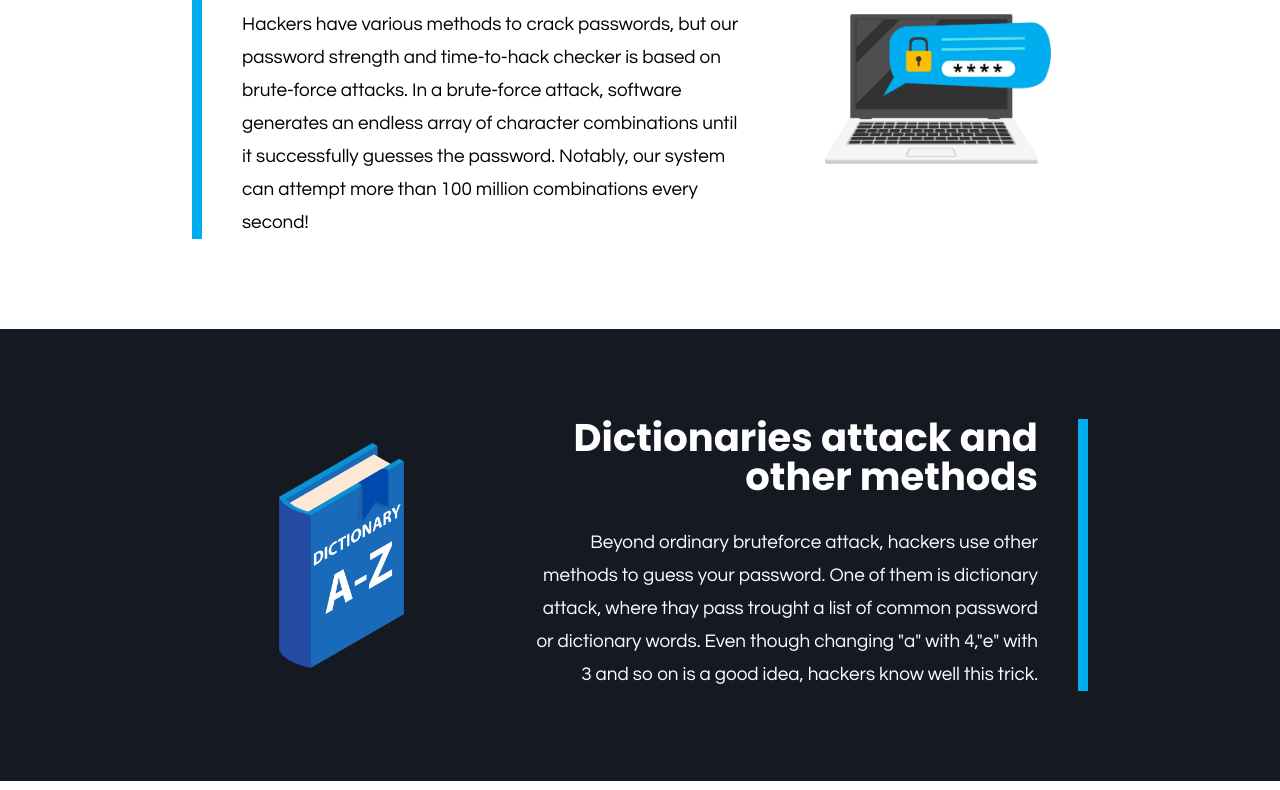
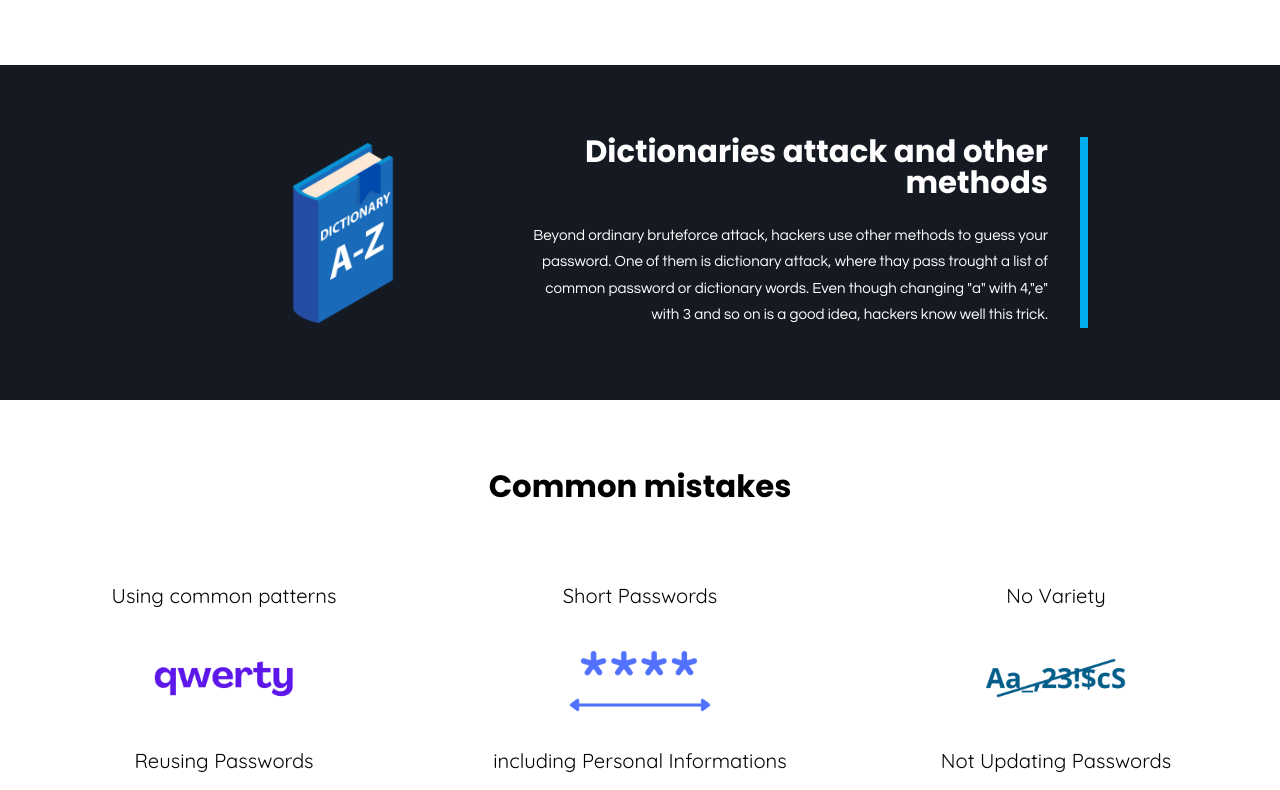
Before and after one commit to LorenzoParis27/KeyGuardian, a plain HTML site: page index.html in a window 1280 px wide. Shown: the part 726-1516 px from the top of the page. Drawn offline with Linux system fonts and the light colour scheme.

Commit message:
Update style.css

```diff
--- a/style.css
+++ b/style.css
@@ -1,5 +1,6 @@
 html {
-    font-size: 14.5px;
+    zoom: 80%;
+    font-size: 16px;
 }
 
 * {
@@ -505,6 +506,7 @@ h4 {
     }
     html {
         font-size: 12px;
+        zoom: 100%;
     }
     #computer {
         height: 125px;
```
